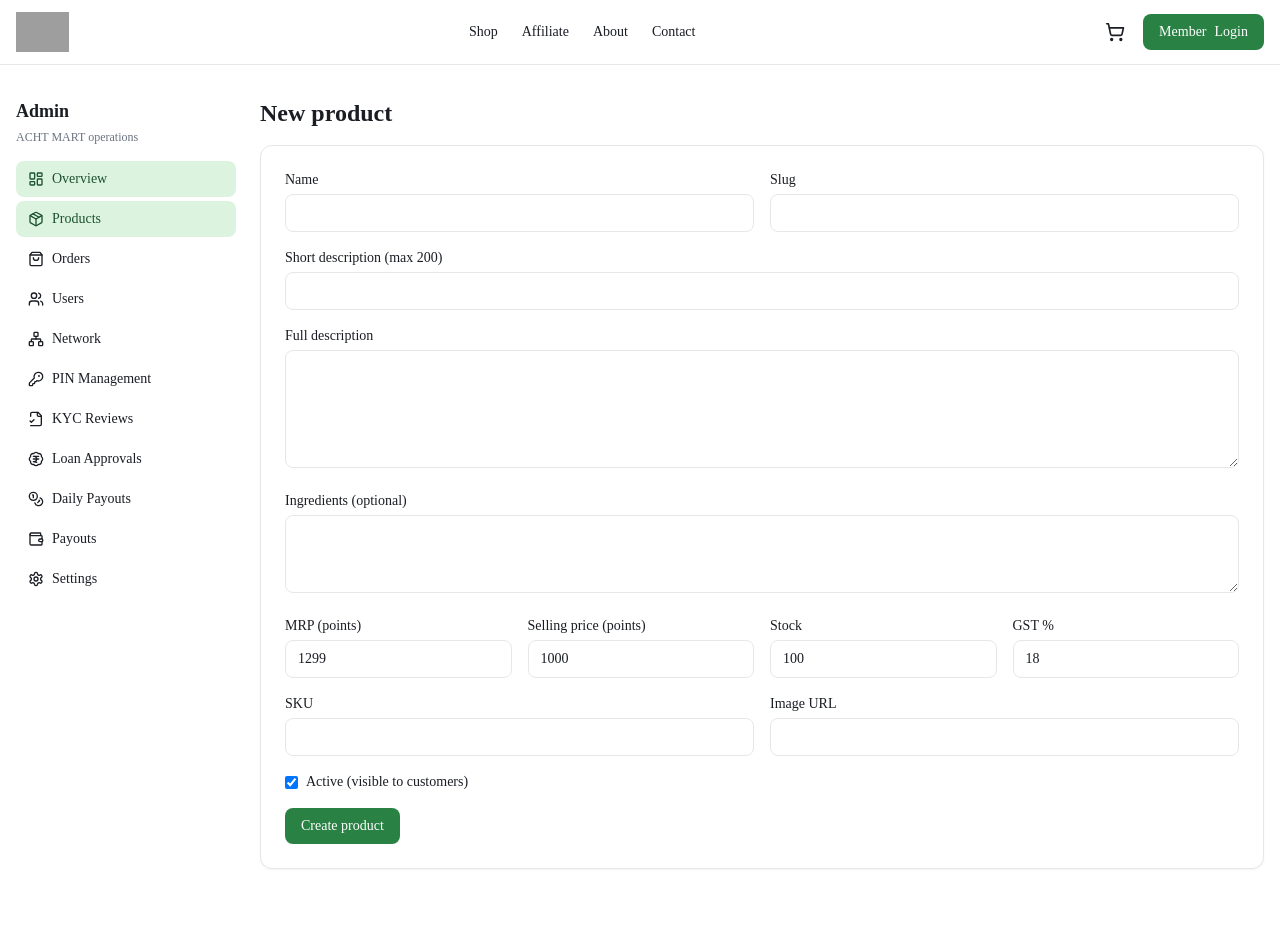
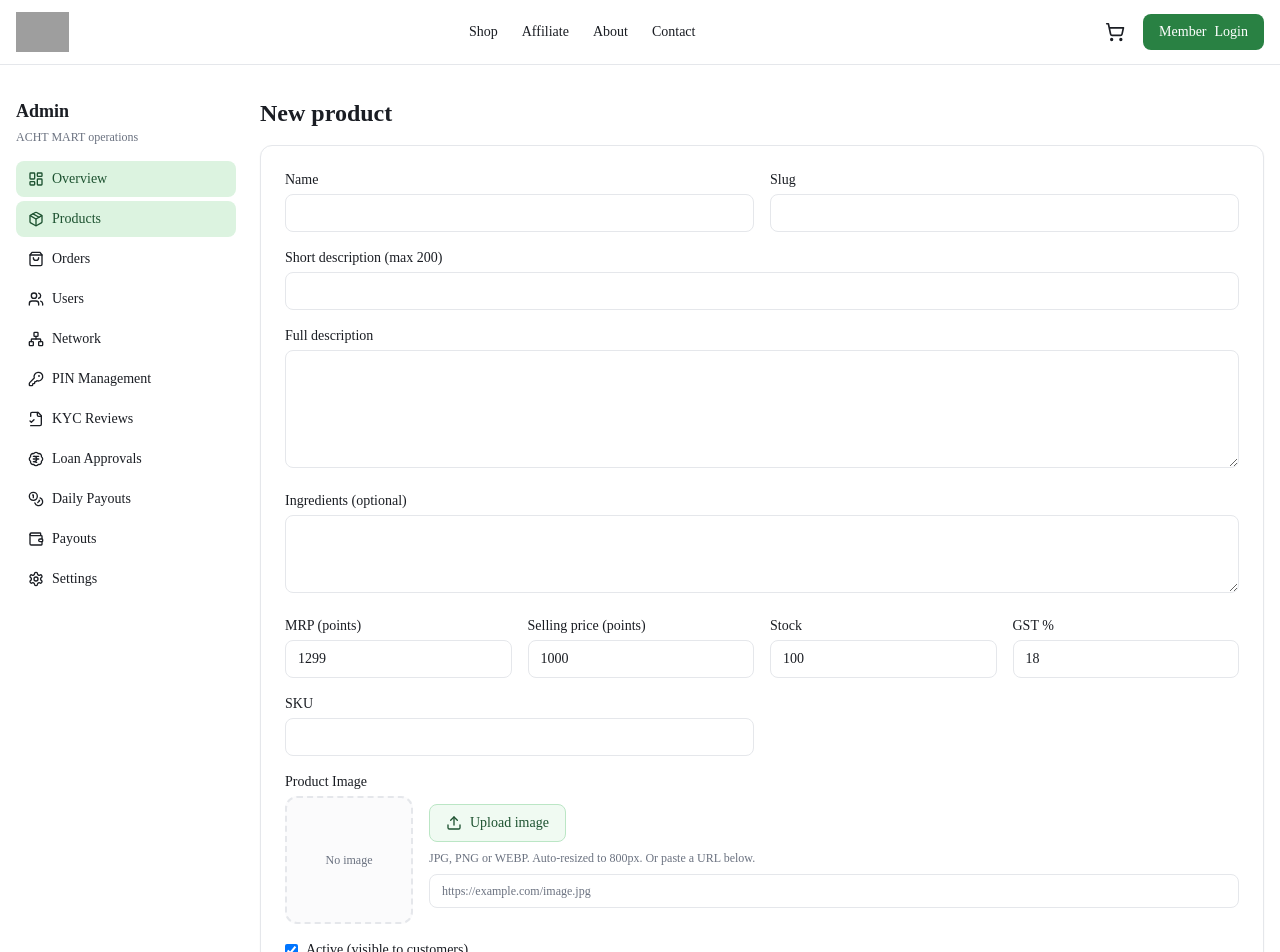
Before and after one commit to allcaresolutions2025-hash/AllCareSolution, a Next.js app: page /admin/products/new in a window 1280 px wide. Shown: the top 952 px of the page. Built offline with nearby package versions, Linux system fonts and the light colour scheme; no server answers; the database is empty; grey boxes are pictures that could not be loaded.

Commit message:
Admin products: delete button on list page + image upload with preview

```diff
--- /dev/null
+++ b/src/app/admin/products/delete-product-button.tsx
@@ -0,0 +1,37 @@
+"use client";
+
+import { useState } from "react";
+import { useRouter } from "next/navigation";
+import { Trash2 } from "lucide-react";
+import toast from "react-hot-toast";
+
+export function DeleteProductButton({ id, name }: { id: string; name: string }) {
+  const router = useRouter();
+  const [loading, setLoading] = useState(false);
+
+  async function handleDelete() {
+    if (!confirm(`Delete "${name}"? This will hide it from customers. Active orders are not affected.`)) return;
+    setLoading(true);
+    const res = await fetch(`/api/admin/products/${id}`, { method: "DELETE" });
+    setLoading(false);
+    if (res.ok) {
+      toast.success(`"${name}" deleted`);
+      router.refresh();
+    } else {
+      toast.error("Failed to delete product");
+    }
+  }
+
+  return (
+    <button
+      type="button"
+      onClick={handleDelete}
+      disabled={loading}
+      className="inline-flex items-center gap-1 text-red-600 hover:text-red-700 disabled:opacity-50 text-sm"
+      title="Delete product"
+    >
+      <Trash2 className="h-4 w-4" />
+      {loading ? "…" : "Delete"}
+    </button>
+  );
+}
--- a/src/app/admin/products/page.tsx
+++ b/src/app/admin/products/page.tsx
@@ -2,6 +2,7 @@ import Link from "next/link";
 import { prisma } from "@/lib/db";
 import { formatINR } from "@/lib/money";
 import { Plus } from "lucide-react";
+import { DeleteProductButton } from "./delete-product-button";
 
 export const dynamic = "force-dynamic";
 
@@ -45,8 +46,11 @@ export default async function AdminProductsPage() {
                 <td className="px-4 py-2">
                   {p.isActive ? <span className="badge-green">Active</span> : <span className="badge-gray">Hidden</span>}
                 </td>
-                <td className="px-4 py-2 text-right">
-                  <Link href={`/admin/products/${p.id}`} className="text-brand-700 hover:underline">Edit</Link>
+                <td className="px-4 py-2">
+                  <div className="flex items-center justify-end gap-4">
+                    <Link href={`/admin/products/${p.id}`} className="text-brand-700 hover:underline text-sm">Edit</Link>
+                    <DeleteProductButton id={p.id} name={p.name} />
+                  </div>
                 </td>
               </tr>
             ))}
--- a/src/app/api/admin/products/[id]/route.ts
+++ b/src/app/api/admin/products/[id]/route.ts
@@ -23,7 +23,14 @@ export async function PATCH(req: Request, { params }: { params: { id: string } }
 export async function DELETE(_req: Request, { params }: { params: { id: string } }) {
   const auth = await requireAdmin();
   if (!auth.ok) return auth.response;
-  // Soft-delete: hide the product but keep it so historical orders still resolve.
-  await prisma.product.update({ where: { id: params.id }, data: { isActive: false } });
+  // Hard-delete if no orders reference this product; otherwise soft-delete to
+  // preserve order history.
+  const hasOrders = await prisma.orderItem.findFirst({ where: { productId: params.id } });
+  if (hasOrders) {
+    await prisma.product.update({ where: { id: params.id }, data: { isActive: false } });
+  } else {
+    await prisma.cartItem.deleteMany({ where: { productId: params.id } });
+    await prisma.product.delete({ where: { id: params.id } });
+  }
   return NextResponse.json({ ok: true });
 }
--- a/src/components/product-form.tsx
+++ b/src/components/product-form.tsx
@@ -1,8 +1,9 @@
 "use client";
 
-import { useState } from "react";
+import { useState, useRef } from "react";
 import { useRouter } from "next/navigation";
 import toast from "react-hot-toast";
+import { Upload, X } from "lucide-react";
 
 type Initial = {
   id?: string;
@@ -23,6 +24,7 @@ type Initial = {
 export function ProductForm({ initial }: { initial?: Initial }) {
   const router = useRouter();
   const isEdit = !!initial?.id;
+  const fileRef = useRef<HTMLInputElement>(null);
   const [form, setForm] = useState({
     slug: initial?.slug || "",
     name: initial?.name || "",
@@ -38,6 +40,34 @@ export function ProductForm({ initial }: { initial?: Initial }) {
     isActive: initial?.isActive ?? true,
   });
   const [loading, setLoading] = useState(false);
+  const [uploading, setUploading] = useState(false);
+
+  function handleFileChange(e: React.ChangeEvent<HTMLInputElement>) {
+    const file = e.target.files?.[0];
+    if (!file) return;
+    if (!file.type.startsWith("image/")) {
+      toast.error("Please select an image file");
+      return;
+    }
+    setUploading(true);
+    const img = new Image();
+    const reader = new FileReader();
+    reader.onload = (ev) => {
+      img.src = ev.target?.result as string;
+      img.onload = () => {
+        const MAX = 800;
+        const scale = Math.min(1, MAX / Math.max(img.width, img.height));
+        const canvas = document.createElement("canvas");
+        canvas.width = Math.round(img.width * scale);
+        canvas.height = Math.round(img.height * scale);
+        canvas.getContext("2d")!.drawImage(img, 0, 0, canvas.width, canvas.height);
+        const dataUrl = canvas.toDataURL("image/jpeg", 0.82);
+        setForm((f) => ({ ...f, imageUrl: dataUrl }));
+        setUploading(false);
+      };
+    };
+    reader.readAsDataURL(file);
+  }
 
   async function submit(e: React.FormEvent) {
     e.preventDefault();
@@ -120,7 +150,62 @@ export function ProductForm({ initial }: { initial?: Initial }) {
       </div>
       <div className="grid sm:grid-cols-2 gap-4">
         <Field label="SKU" value={form.sku} onChange={(v) => setForm({ ...form, sku: v })} required />
-        <Field label="Image URL" value={form.imageUrl} onChange={(v) => setForm({ ...form, imageUrl: v })} required />
+      </div>
+
+      {/* Image upload */}
+      <div>
+        <label className="label">Product Image</label>
+        <div className="flex flex-col sm:flex-row gap-4 items-start">
+          {/* Preview */}
+          <div className="relative h-32 w-32 shrink-0 rounded-lg border-2 border-dashed border-border overflow-hidden bg-muted/30 flex items-center justify-center">
+            {form.imageUrl ? (
+              <>
+                {/* eslint-disable-next-line @next/next/no-img-element */}
+                <img src={form.imageUrl} alt="Preview" className="h-full w-full object-cover" />
+                <button
+                  type="button"
+                  onClick={() => { setForm((f) => ({ ...f, imageUrl: "" })); if (fileRef.current) fileRef.current.value = ""; }}
+                  className="absolute top-1 right-1 h-5 w-5 rounded-full bg-black/60 text-white flex items-center justify-center hover:bg-black/80"
+                >
+                  <X className="h-3 w-3" />
+                </button>
+              </>
+            ) : (
+              <span className="text-xs text-muted-foreground text-center px-2">No image</span>
+            )}
+          </div>
+
+          <div className="flex-1 space-y-2">
+            {/* File picker */}
+            <input
+              ref={fileRef}
+              type="file"
+              accept="image/*"
+              className="hidden"
+              onChange={handleFileChange}
+            />
+            <button
+              type="button"
+              onClick={() => fileRef.current?.click()}
+              disabled={uploading}
+              className="btn-secondary w-full sm:w-auto"
+            >
+              <Upload className="h-4 w-4" />
+              {uploading ? "Processing…" : "Upload image"}
+            </button>
+            <p className="text-xs text-muted-foreground">
+              JPG, PNG or WEBP. Auto-resized to 800px. Or paste a URL below.
+            </p>
+            {/* Fallback URL input */}
+            <input
+              type="url"
+              className="input text-xs"
+              placeholder="https://example.com/image.jpg"
+              value={form.imageUrl.startsWith("data:") ? "" : form.imageUrl}
+              onChange={(e) => setForm((f) => ({ ...f, imageUrl: e.target.value }))}
+            />
+          </div>
+        </div>
       </div>
       <label className="flex items-center gap-2 text-sm">
         <input type="checkbox" checked={form.isActive} onChange={(e) => setForm({ ...form, isActive: e.target.checked })} />
```
